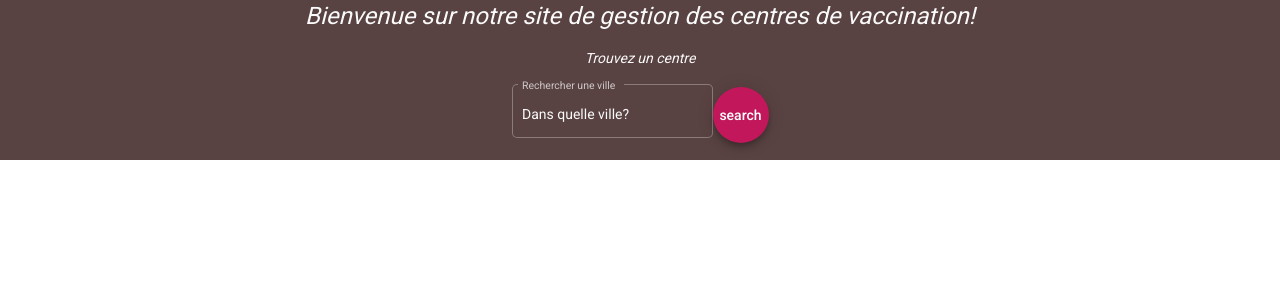
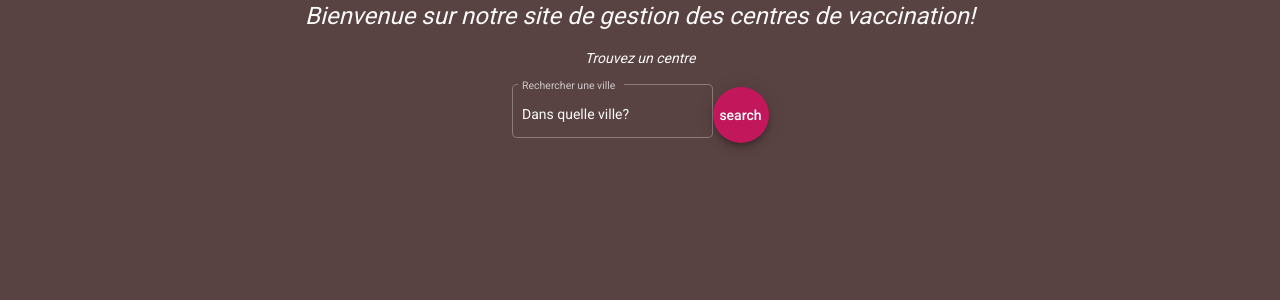
Before and after one commit to MOBOUTACHAGOMurielle/covid-appli, an Angular app: page / in a window 1280 px wide. Shown: the top 300 px of the page. Built offline with nearby package versions, Linux system fonts and the light colour scheme.

Commit message:
pageAccueilChanged

```diff
--- a/src/app/app.component.css
+++ b/src/app/app.component.css
@@ -1,3 +1,7 @@
 title {
     text-align: center;
 }
+
+body {
+    background-color:#594242;
+}
--- a/src/app/app.component.html
+++ b/src/app/app.component.html
@@ -6,11 +6,12 @@
 <!-- * * * * * * * * * Delete the template below * * * * * * * * * * -->
 <!-- * * * * * * * to get started with your project! * * * * * * * * -->
 <!-- * * * * * * * * * * * * * * * * * * * * * * * * * * * * * * * -->
-
+<body>
 <title>{{title}}</title>
 <div>
   <app-pageaccueil></app-pageaccueil>
 </div>
+</body>
 
 <!-- <style>
   :host {
--- a/src/app/pageaccueil/pageaccueil.component.css
+++ b/src/app/pageaccueil/pageaccueil.component.css
@@ -31,10 +31,6 @@ div {
     text-align: center;
 }
 
-body {
-    background-color:#594242;
-}
-
 mat-grid-tile {
     background: lightblue;
     border-radius: 15px;
--- a/src/app/pageaccueil/pageaccueil.component.html
+++ b/src/app/pageaccueil/pageaccueil.component.html
@@ -1,4 +1,3 @@
-<body>
     <h1>Bienvenue sur notre site de gestion des centres de vaccination!</h1>
 
     <p>Trouvez un centre</p>
@@ -31,5 +30,3 @@
             (reserve) = "onReserved($event)"
         </app-informations-sur-lutilisateur>
     </div>
-
-<body>
```
